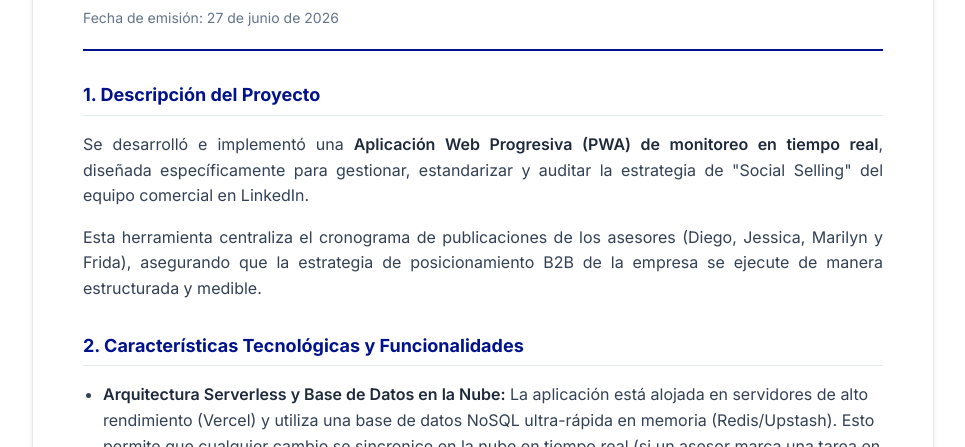
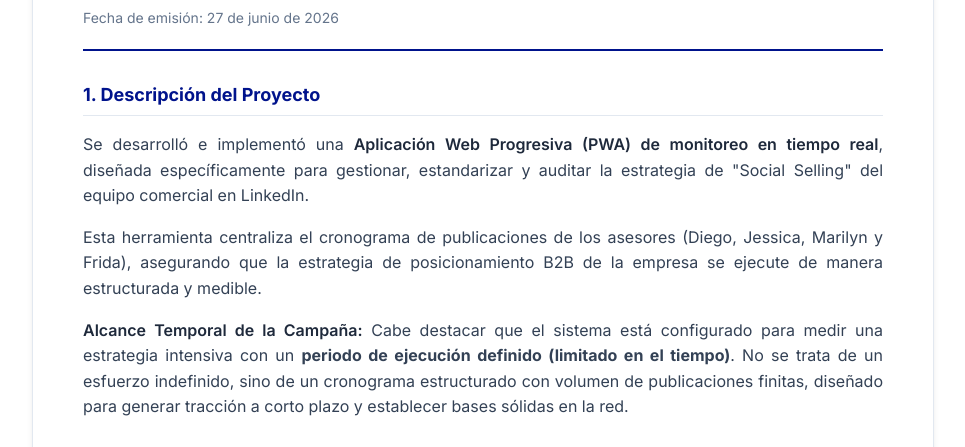
Before and after one commit to IBRDanielVazquez/impresionante-web, a website: page Justificacion_Impresionante.html in a window 1280 px wide. Shown: the part 334-781 px from the top of the page, without its empty margins (157-1122 px from the left). Drawn offline with Linux system fonts and the light colour scheme.

Commit message:
docs: add timeframe clarification to justification document

```diff
--- a/Justificacion_Impresionante.html
+++ b/Justificacion_Impresionante.html
@@ -159,6 +159,9 @@
         <p>
             Esta herramienta centraliza el cronograma de publicaciones de los asesores (Diego, Jessica, Marilyn y Frida), asegurando que la estrategia de posicionamiento B2B de la empresa se ejecute de manera estructurada y medible.
         </p>
+        <p>
+            <span class="highlight">Alcance Temporal de la Campaña:</span> Cabe destacar que el sistema está configurado para medir una estrategia intensiva con un <strong>periodo de ejecución definido (limitado en el tiempo)</strong>. No se trata de un esfuerzo indefinido, sino de un cronograma estructurado con volumen de publicaciones finitas, diseñado para generar tracción a corto plazo y establecer bases sólidas en la red.
+        </p>
 
         <h2>2. Características Tecnológicas y Funcionalidades</h2>
         <ul>
```
